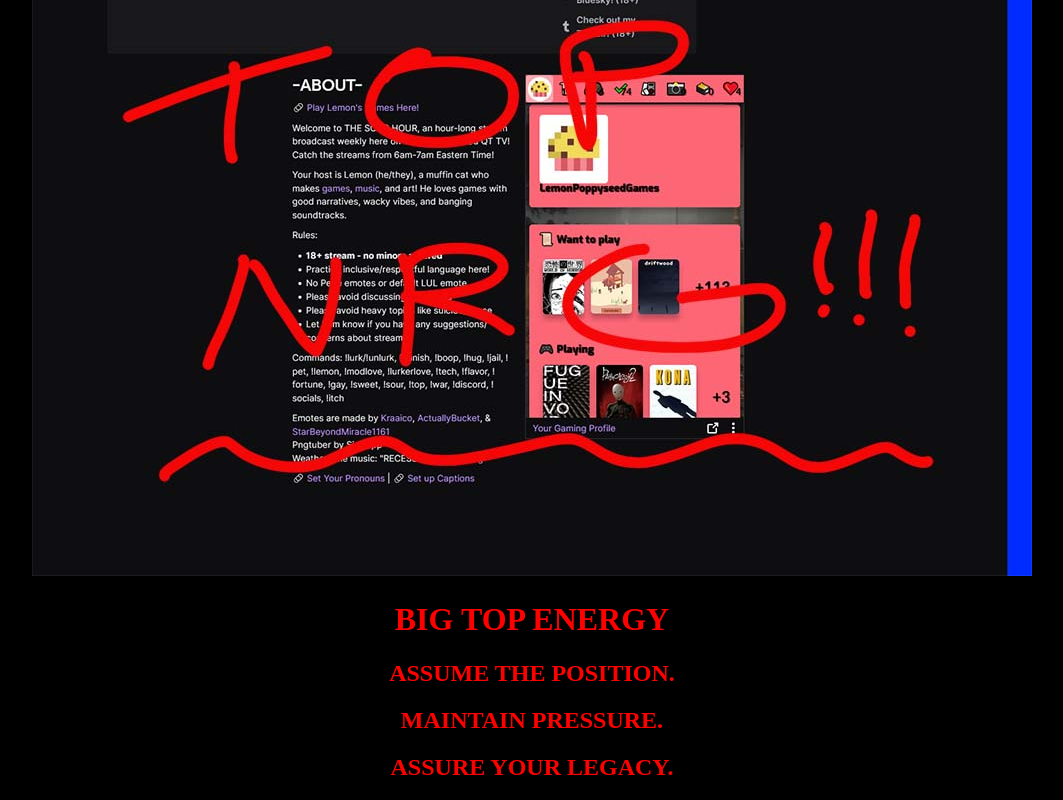
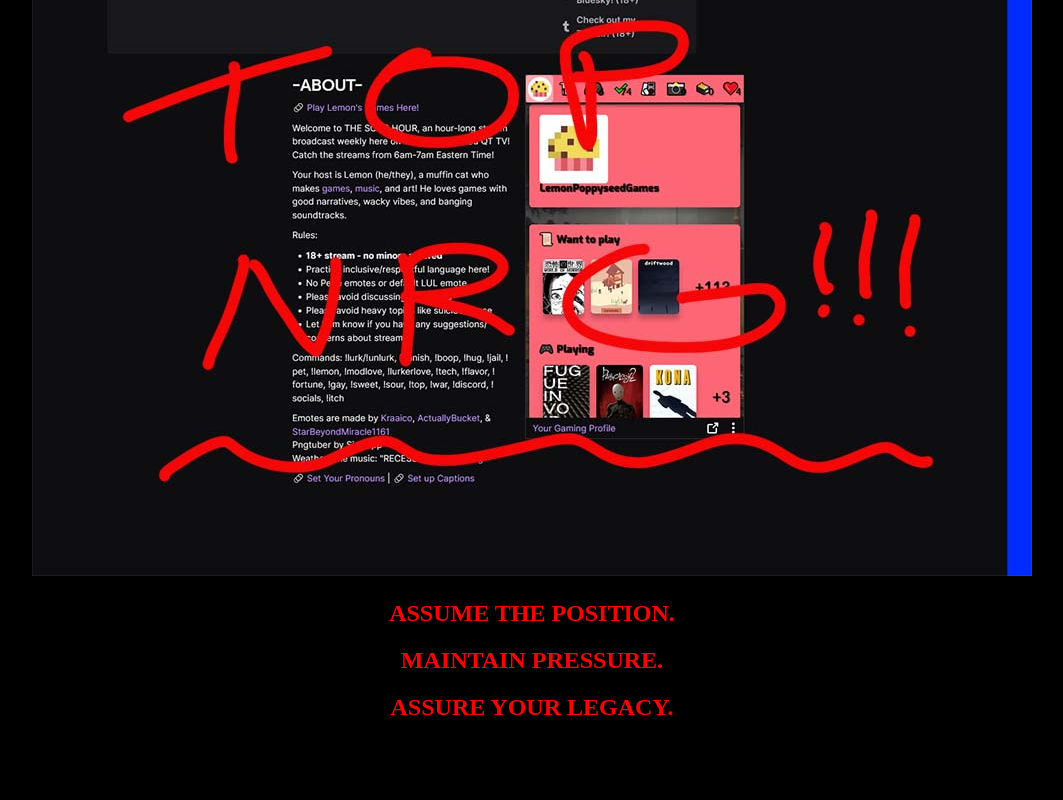
Before and after one commit to QuestionableDeer/questionabledeer.github.io, a plain HTML site: page index.html in a window 1280 px wide. Shown: the part 353-1153 px from the top of the page, without its empty margins (108-1171 px from the left). After the commit the page ends 1094 px from the top, so only its background shows below. Drawn offline with Linux system fonts and the light colour scheme.

Commit message:
remove redundant text

```diff
--- a/index.html
+++ b/index.html
@@ -9,8 +9,6 @@
 
     <img src="lemon_energy.jpg" alt="Lemon's big top nrg">
 
-    <h1>BIG TOP ENERGY</h1>
-
     <h2>ASSUME THE POSITION.</h2>
     <h2>MAINTAIN PRESSURE.</h2>
     <h2>ASSURE YOUR LEGACY.</h2></div>
```
